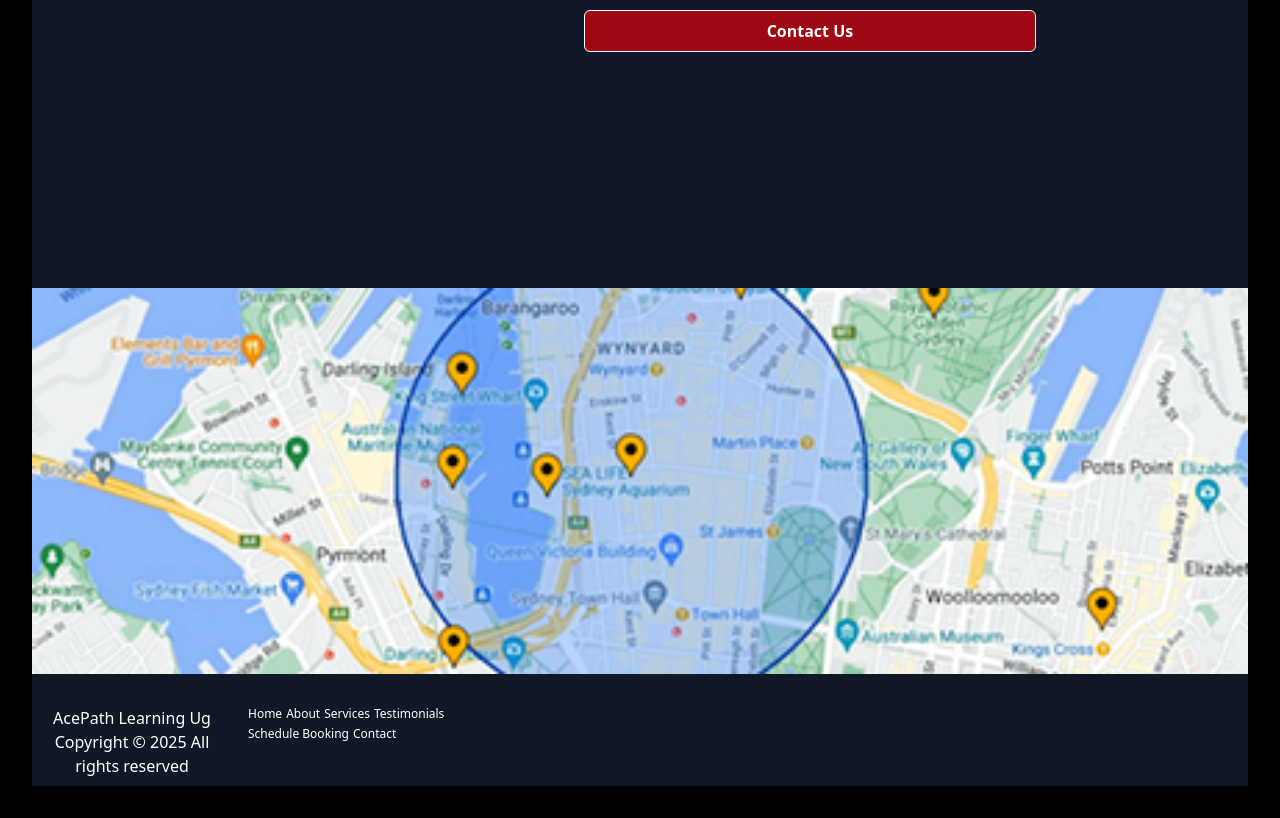
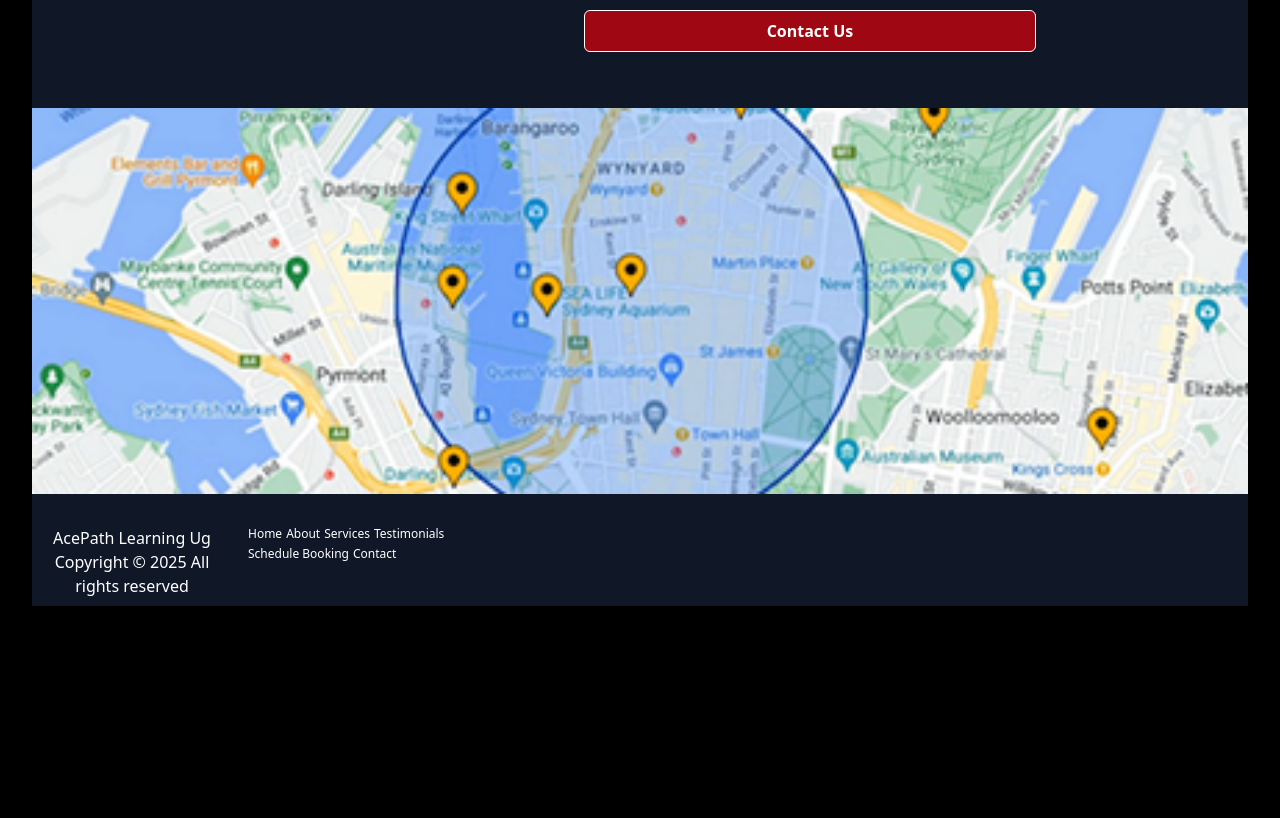
Before and after one commit to Watyekele/AcePath-Website, a React (Vite) app: page / in a window 1280 px wide. Shown: the part 2314-3132 px from the top of the page. After the commit the page ends 2952 px from the top, so only its background shows below. Built offline with nearby package versions, Linux system fonts and the light colour scheme.

Commit message:
Adjusted the top margin of the footer

```diff
--- a/src/Footer.jsx
+++ b/src/Footer.jsx
@@ -1,6 +1,6 @@
 export default function Footer() {
   return (
-    <div className=" flex flex-col gap-6 w-full mt-55">
+    <div className=" flex flex-col gap-6 w-full mt-10">
       <img src="../Google-Map.png" alt="" />
       <section className="flex gap-4">
         <article className="w-50 p-2">
```
